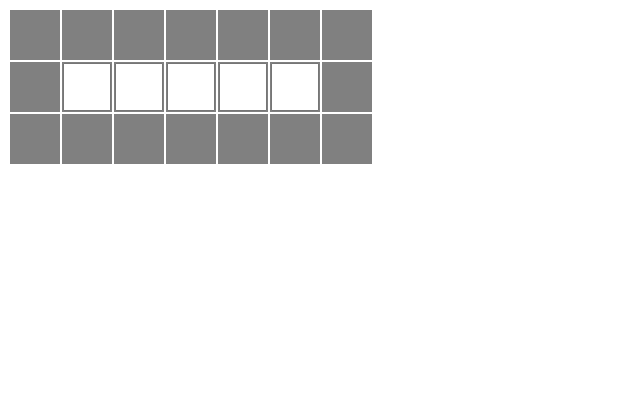
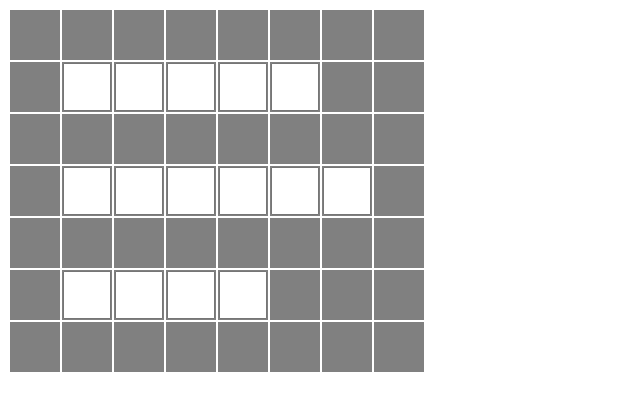
Before and after one commit to yoyoonarock/yoyoonarock.github.io, a React (Create React App) app: page / in a window 1280 px wide. Shown: the top 410 px of the page, without its empty margins (0-640 px from the left). Built offline with nearby package versions, Linux system fonts and the light colour scheme.

Commit message:
Added refs and auto focusing on next ref

```diff
--- a/src/components/app/app.tsx
+++ b/src/components/app/app.tsx
@@ -3,7 +3,7 @@ import React from "react";
 import { LinkedLetterPuzzle } from "../linked-letter-puzzle";
 
 export const App = () => {
-	const inputWords = ["apple"];
+	const inputWords = ["apple", "banana", "kiwi"];
 
 	return <LinkedLetterPuzzle inputWords={inputWords} />;
 };
--- a/src/components/linked-letter-puzzle.tsx
+++ b/src/components/linked-letter-puzzle.tsx
@@ -7,15 +7,58 @@ interface Props {
 }
 
 export const LinkedLetterPuzzle = ({ inputWords }: Props) => {
-	const maxWordLength = inputWords.reduce((currentMaxLength, word) => {
+	const MAX_WORD_LENGTH = inputWords.reduce((currentMaxLength, word) => {
 		return word.length > currentMaxLength ? word.length : currentMaxLength;
 	}, 0);
 
 	const GRID_HEIGHT = inputWords.length * 2 + 1;
-	const gridWidth = maxWordLength + 2;
+	const GRID_WIDTH = MAX_WORD_LENGTH + 2;
+
+	const TOTAL_WORD_LENGTH = inputWords.reduce((currentTotalLength, word) => {
+		return currentTotalLength + word.length;
+	}, 0);
+
+	const refs = React.useRef<HTMLInputElement[]>([]);
+	const usedRefs = Array(TOTAL_WORD_LENGTH).fill(false);
 
 	const staticHeightArray = Array(GRID_HEIGHT).fill(0);
-	const staticWidthArray = Array(gridWidth).fill(0);
+	const staticWidthArray = Array(GRID_WIDTH).fill(0);
+
+	const mapWordLetterToRefIndex = (wordIndex: number, letterIndex: number): number => {
+		const index = inputWords.reduce((refIndex, word, i) => {
+			if (i > wordIndex) {
+				return refIndex;
+			}
+
+			if (i === wordIndex) {
+				return refIndex + letterIndex;
+			}
+
+			return refIndex + word.length;
+		}, 0);
+
+		return index;
+	};
+
+	const handleInput = (refIndex: number) => {
+		usedRefs[refIndex] = true;
+
+		const findNextEmptyRef = () => {
+			let loopingIndex = refIndex === TOTAL_WORD_LENGTH - 1 ? 0 : refIndex + 1;
+
+			while (loopingIndex !== refIndex) {
+				if (!usedRefs[loopingIndex]) {
+					break;
+				}
+				loopingIndex = loopingIndex === TOTAL_WORD_LENGTH - 1 ? 0 : loopingIndex + 1;
+			}
+
+			return loopingIndex;
+		};
+
+		const nextRef = findNextEmptyRef();
+		refs.current[nextRef].focus();
+	};
 
 	const getGridCells = (rowIndex: number) => {
 		return staticWidthArray.map((_, columnIndex) => {
@@ -24,12 +67,14 @@ export const LinkedLetterPuzzle = ({ inputWords }: Props) => {
 				const currentWord = inputWords[wordIndex];
 
 				return (
-					<td className='cell-background'>
-						{columnIndex !== 0 &&
-							columnIndex <= currentWord.length && (
+					<td className='cell-background' key={columnIndex}>
+						{columnIndex !== 0 && columnIndex <= currentWord.length && (
 							<input
+								key={mapWordLetterToRefIndex(wordIndex, columnIndex - 1)}
 								className='cell-input'
 								maxLength={1}
+								onChange={() => handleInput(mapWordLetterToRefIndex(wordIndex, columnIndex - 1))}
+								ref={(el) => (refs.current = [...refs.current, el] as HTMLInputElement[])}
 								type='text'
 							/>
 						)}
@@ -37,15 +82,17 @@ export const LinkedLetterPuzzle = ({ inputWords }: Props) => {
 				);
 			}
 
-			return <td className='cell-background'></td>;
+			return <td className='cell-background' key={columnIndex}></td>;
 		});
 	};
 
 	return (
 		<table className='grid'>
+			<tbody>
 				{staticHeightArray.map((_, i) => (
 					<tr key={i}>{getGridCells(i)}</tr>
 				))}
+			</tbody>
 		</table>
 	);
 };
```
Also changed, not shown: 1 other file (tests, documents, lock files or other folders). Lines whose indentation alone changed are shown as unchanged.
